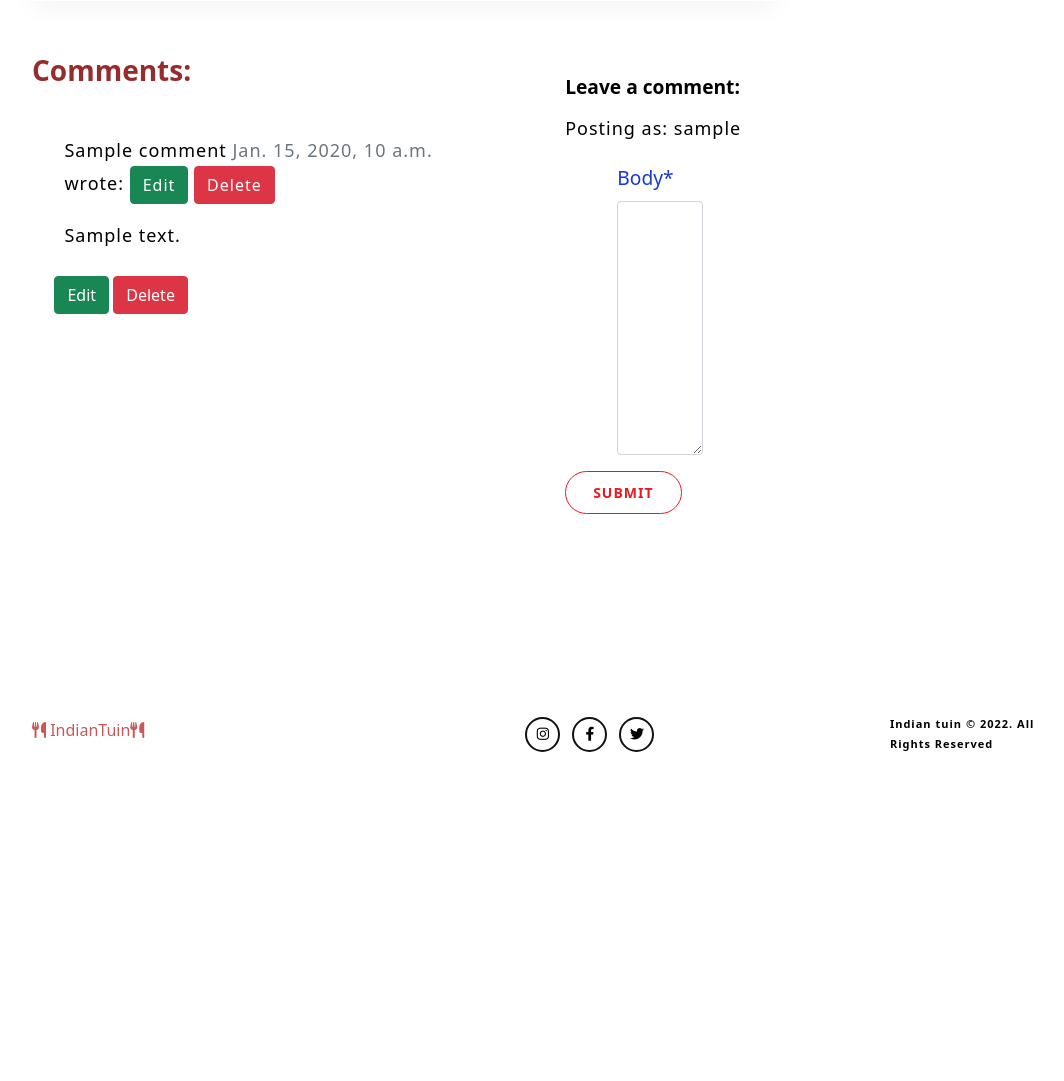
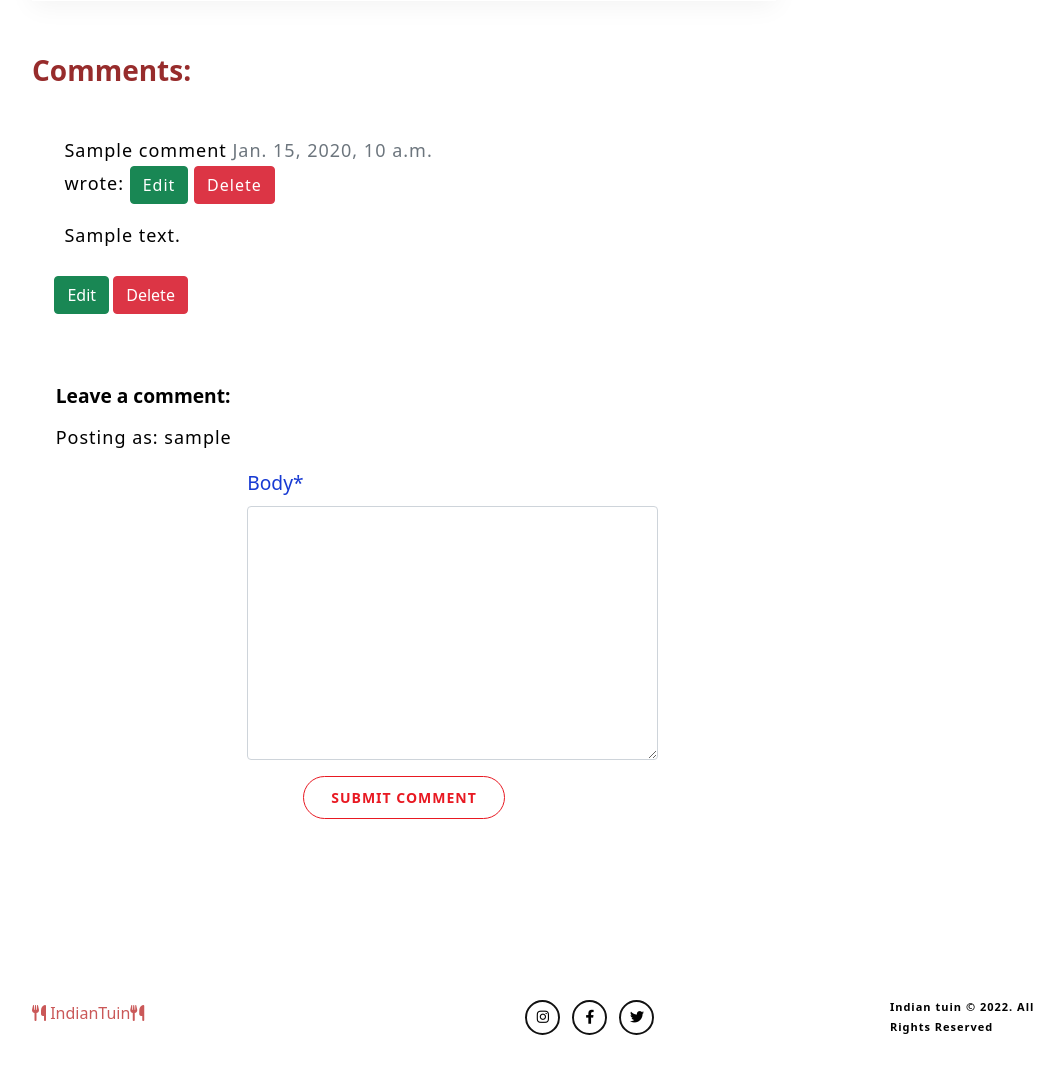
Before and after one commit to ssreelakshmi88/The-Indian-tuin-restaurant_PP4, a Django app: page /blog/1/ in a window 1280 px wide. Shown: the part 753-1834 px from the top of the page, without its empty margins (50-1114 px from the left). Before the commit the page ends 1505 px from the top, so only its background shows below. Run offline with Django 3.2, Linux system fonts and the light colour scheme; a user stored in the database is signed in; tables that the repository leaves empty hold one stand-in row (values such as "Sample post"); some libraries are stand-ins or nearby versions.

Commit message:
Styling comment section

```diff
--- a/blog/templates/blog/post_detail.html
+++ b/blog/templates/blog/post_detail.html
@@ -92,7 +92,7 @@
                                 {% endfor %}
 
                             </div>
-                            <div class="col-md-4 card mb-4 mt-3 ">
+                            <div class="comment-input">
 
                                 <div class="card-body">
 
@@ -100,11 +100,14 @@
 
                                     <h3 class="comment-head">Leave a comment:</h3>
                                     <p>Posting as: {{ user.username }}</p>
-                                    <form method="post" style="margin-top: 1.3em;">
+                                    <form method="post"  class="comments-form">
+
                                         {{ comment_form | crispy }}
                                         {% csrf_token %}
-                                        <button type="submit" class="submit-btn">Submit</button>
+                                    <div class="text-center">
+                                        <button type="submit" class="submit-btn mx-auto">Submit Comment</button>
                                     </form>
+                                </div>
 
                                     {% endif %}
 
--- a/indian_tuin/settings.py
+++ b/indian_tuin/settings.py
@@ -32,7 +32,7 @@ SECRET_KEY = os.environ.get('SECRET_KEY')
 
 
 # SECURITY WARNING: don't run with debug turned on in production!
-DEBUG = True
+DEBUG = False
 
 ALLOWED_HOSTS = ['indian-tuin.herokuapp.com', "localhost"]
 
--- a/requirements.txt
+++ b/requirements.txt
@@ -1,6 +1,5 @@
 asgiref==3.6.0
 cloudinary==1.32.0
-crispy-bootstrap5==0.7
 dj-database-url==1.2.0
 dj3-cloudinary-storage==0.0.6
 Django==3.2.18
--- a/static/css/style.css
+++ b/static/css/style.css
@@ -244,6 +244,16 @@ p {
 
 }
 
+.comment-input{
+
+
+   margin-right: 50px;
+
+}
+textarea.form-control {
+    width: max-content;
+
+}
 .no-gutters-lg {
     margin: 10%;
     position: relative;
@@ -1164,6 +1174,8 @@ input {
         width: auto;
     }
 
+
+
     /* CONTACT PAGE*/
 
     .contact-container {
```
Also changed, not shown: restaurant/views.py (+7 -0 lines).
